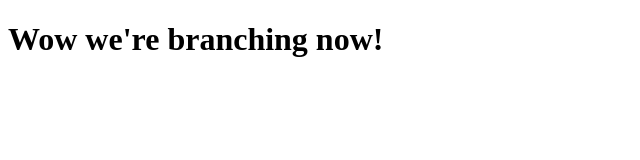
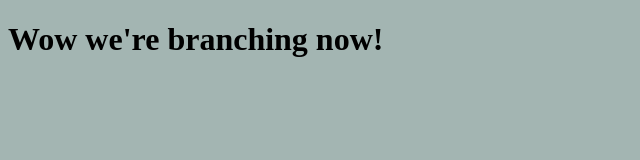
Before and after one commit to sophiakim1/git-branching-practice, a plain HTML site: page index.html in a window 1280 px wide. Shown: the whole page, without its empty margins (0-640 px from the left). Drawn offline with Linux system fonts and the light colour scheme.

Commit message:
modified background-color

```diff
--- a/index.html
+++ b/index.html
@@ -5,6 +5,7 @@
   <meta name="viewport" content="width=device-width, initial-scale=1.0">
   <meta http-equiv="X-UA-Compatible" content="ie=edge">
   <title>Git branching lesson on test</title>
+  <link rel="stylesheet" href="./styles/styles.css">
 </head>
 <body>
   <h1>Wow we're branching now!</h1>
--- /dev/null
+++ b/styles/styles.css
@@ -0,0 +1,3 @@
+body {
+    background-color: #a3b5b2;
+}
```
